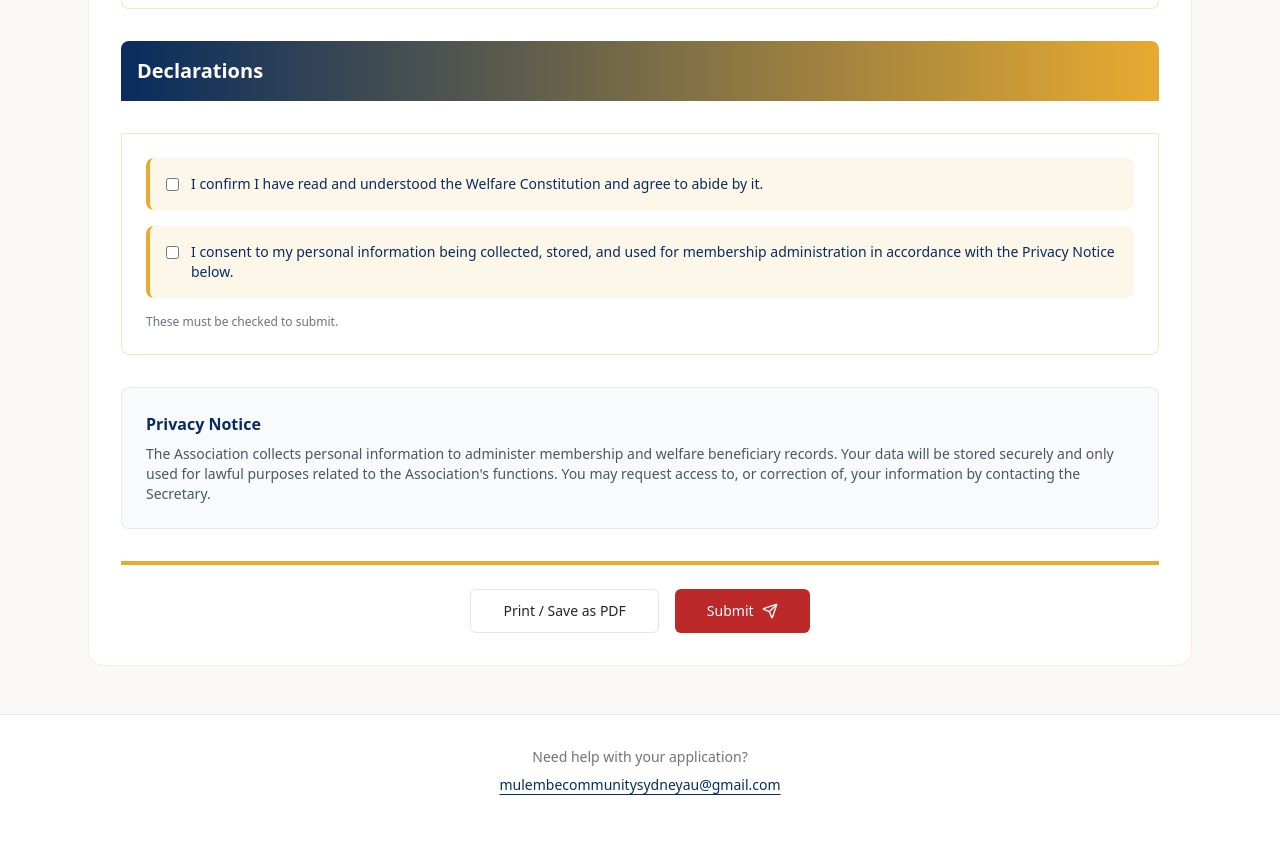
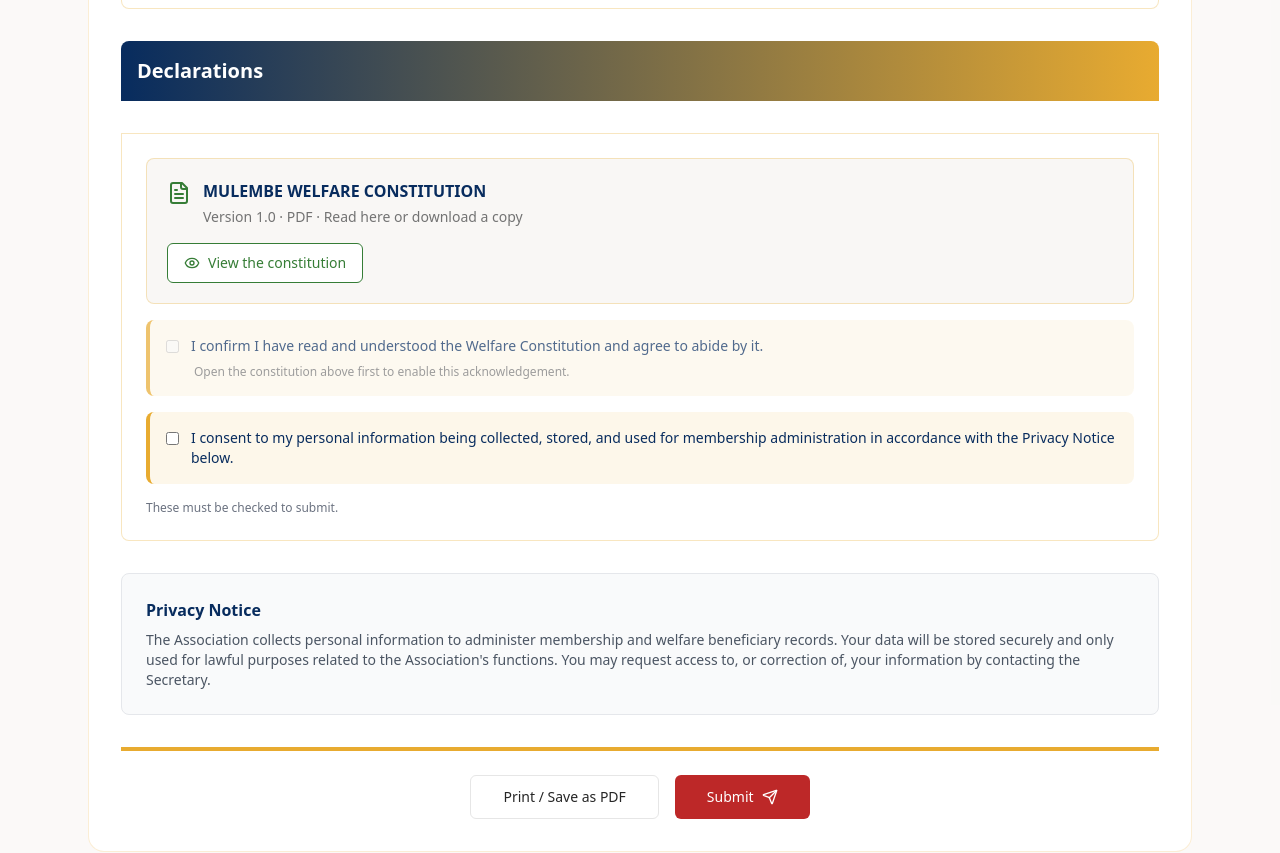
Before and after one commit to BrianKvin/lcia, a React (Vite) app: page /#/welfare/apply in a window 1280 px wide. Shown: the part 3360-4213 px from the top of the page. Before the commit the page ends 4187 px from the top, so only its background shows below. Built offline with nearby package versions, Linux system fonts and the light colour scheme; no server answers; sample sign-in values are in the browser's storage.

Commit message:
Add the Welfare Constitution to the welfare form's declarations
Applicants open the Mulembe Welfare Constitution (preview or download)
before they can tick the acknowledgement, matching how the leadership
form handles the community constitution.

```diff
--- a/src/components/WelfareApplicationForm.tsx
+++ b/src/components/WelfareApplicationForm.tsx
@@ -3,7 +3,8 @@ import PhoneInput from "@/components/PhoneInput";
 import { Label } from "@/components/ui/label";
 import { Select, SelectContent, SelectItem, SelectTrigger, SelectValue } from "@/components/ui/select";
 import { Button } from "@/components/ui/button";
-import { Send, CheckCircle2, ArrowRight, Lock } from "lucide-react";
+import { Send, CheckCircle2, ArrowRight, Lock, FileText, Eye, Download, ArrowLeft } from "lucide-react";
+import welfareConstitutionUrl from "@/assets/MULEMBE WELFARE CONSTITUTION.pdf?url";
 import { COMMUNITY_REGISTRATION_FEE, WELFARE_CONTRIBUTION, JOINING_TOTAL, WELFARE_JOINING_PAYMENT_URL } from "@/constants/welfare";
 import { useState, useRef, useEffect } from "react";
 import type React from "react";
@@ -63,6 +64,29 @@ const WelfareApplicationForm = () => {
   const [formData, setFormData] = useState(createEmptyForm);
   const [isSubmitting, setIsSubmitting] = useState(false);
   const [submitted, setSubmitted] = useState(false);
+  // Like the leadership form: the constitution must be opened before it can be acknowledged.
+  const [constitutionOpened, setConstitutionOpened] = useState(false);
+  const [previewVisible, setPreviewVisible] = useState(false);
+  const previewRef = useRef<HTMLElement>(null);
+  const consentRef = useRef<HTMLInputElement>(null);
+
+  useEffect(() => {
+    if (!previewVisible) return;
+    previewRef.current?.focus({ preventScroll: true });
+    previewRef.current?.scrollIntoView({ block: "start", behavior: "smooth" });
+  }, [previewVisible]);
+
+  const openConstitution = () => {
+    setConstitutionOpened(true);
+    if (previewVisible) previewRef.current?.scrollIntoView({ block: "start", behavior: "smooth" });
+    setPreviewVisible(true);
+  };
+
+  const closeConstitution = () => {
+    setPreviewVisible(false);
+    consentRef.current?.focus({ preventScroll: true });
+    consentRef.current?.scrollIntoView({ block: "center", behavior: "smooth" });
+  };
 
   const signatureRef = useRef<HTMLCanvasElement>(null);
   const [isDrawing, setIsDrawing] = useState(false);
@@ -649,20 +673,86 @@ const WelfareApplicationForm = () => {
                   <h4 className="text-lg sm:text-xl font-bold text-white">Declarations</h4>
                 </div>
                 <div className="bg-white border border-luhya-gold/30 rounded-b-lg p-4 sm:p-6 space-y-3 sm:space-y-4">
-                  <div className="bg-luhya-gold/10 p-4 rounded-lg border-l-4 border-luhya-gold">
+                  {/* Welfare Constitution: open it to enable the acknowledgement below */}
+                  <div className="rounded-lg border border-luhya-gold/30 bg-luhya-cream/40 p-4 sm:p-5">
+                    <div className="flex items-start gap-3">
+                      <FileText aria-hidden="true" className="mt-0.5 h-6 w-6 shrink-0 text-luhya-green" />
+                      <div className="min-w-0">
+                        <h5 className="font-semibold text-luhya-navy">MULEMBE WELFARE CONSTITUTION</h5>
+                        <p className="mt-1 text-sm text-muted-foreground">Version 1.0 · PDF · Read here or download a copy</p>
+                      </div>
+                    </div>
+                    <Button
+                      type="button"
+                      variant="outline"
+                      onClick={openConstitution}
+                      aria-expanded={previewVisible}
+                      aria-controls="welfare-constitution-preview"
+                      className="mt-4 w-full sm:w-auto gap-2 border-luhya-green text-luhya-green"
+                    >
+                      <Eye className="w-4 h-4" aria-hidden="true" />
+                      View the constitution
+                    </Button>
+                  </div>
+                  {previewVisible && (
+                    <section
+                      ref={previewRef}
+                      id="welfare-constitution-preview"
+                      tabIndex={-1}
+                      aria-label="Welfare Constitution preview"
+                      className="scroll-mt-24 overflow-hidden rounded-lg border border-luhya-gold/30 focus:outline-none"
+                    >
+                      <div className="flex flex-wrap items-center justify-between gap-3 border-b border-luhya-gold/20 bg-white p-3 sm:p-4">
+                        <div>
+                          <div className="font-semibold text-luhya-navy">Constitution preview</div>
+                          <div className="text-xs text-muted-foreground">Mulembe Welfare Association NSW · Version 1.0</div>
+                        </div>
+                        <Button asChild type="button" variant="outline" className="gap-2">
+                          <a href={welfareConstitutionUrl} download="MULEMBE WELFARE CONSTITUTION.pdf">
+                            <Download className="w-4 h-4" aria-hidden="true" />
+                            Download PDF
+                          </a>
+                        </Button>
+                      </div>
+                      <iframe
+                        src={`${welfareConstitutionUrl}#navpanes=0&view=FitH&zoom=page-width`}
+                        title="MULEMBE WELFARE CONSTITUTION"
+                        className="block h-[70vh] min-h-[420px] max-h-[800px] w-full border-0 bg-gray-100"
+                      />
+                      <div className="space-y-3 border-t border-luhya-gold/20 bg-white p-3 sm:p-4">
+                        <p className="text-sm text-muted-foreground">
+                          Read through the document, then return to the acknowledgement below. If your browser cannot display
+                          the preview, use Download PDF to read a copy.
+                        </p>
+                        <Button type="button" variant="outline" onClick={closeConstitution} className="gap-2">
+                          <ArrowLeft className="w-4 h-4" aria-hidden="true" />
+                          Back to acknowledgement
+                        </Button>
+                      </div>
+                    </section>
+                  )}
+                  <div className={`bg-luhya-gold/10 p-4 rounded-lg border-l-4 border-luhya-gold ${constitutionOpened ? "" : "opacity-70"}`}>
                     <div className="flex items-start gap-3">
                       <input
+                        ref={consentRef}
                         type="checkbox"
                         id="constitutionConsent"
                         checked={formData.constitutionConsent}
                         onChange={(e) => handleCheckboxChange('constitutionConsent', e.target.checked)}
                         className="mt-1"
                         required
+                        disabled={!constitutionOpened}
+                        aria-describedby="constitution-consent-help"
                       />
                       <label htmlFor="constitutionConsent" className="text-sm text-luhya-navy">
                         I confirm I have read and understood the Welfare Constitution and agree to abide by it.
                             </label>
                           </div>
+                    {!constitutionOpened && (
+                      <p id="constitution-consent-help" className="mt-2 pl-7 text-xs text-muted-foreground">
+                        Open the constitution above first to enable this acknowledgement.
+                      </p>
+                    )}
                         </div>
 
                   <div className="bg-luhya-gold/10 p-4 rounded-lg border-l-4 border-luhya-gold">
```
Also changed, not shown: 1 other file (tests, documents, lock files or other folders).
